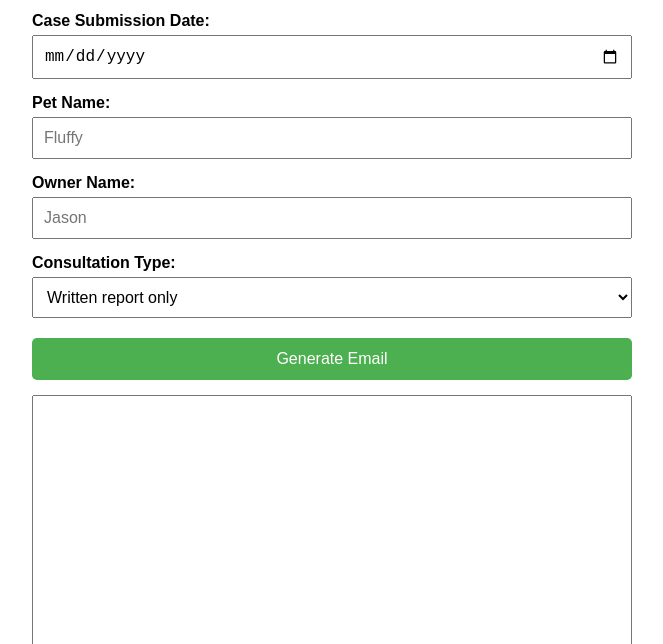
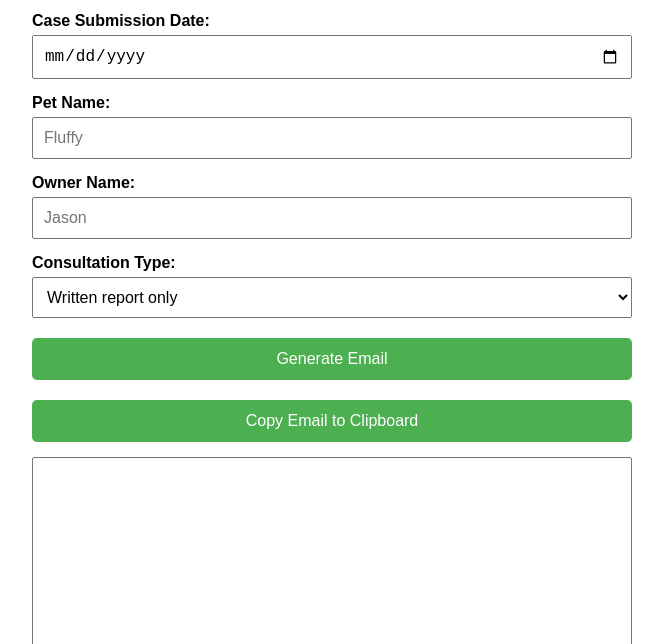
Before and after one commit to theGOvet/REV-emails, a plain HTML site: page index.html in a window 1280 px wide. Shown: the part 156-800 px from the top of the page, without its empty margins (308-971 px from the left). Drawn offline with Linux system fonts and the light colour scheme.

Commit message:
Update index.html

```diff
--- a/index.html
+++ b/index.html
@@ -64,7 +64,7 @@
 </label>
 
 <button onclick="generateEmail()">Generate Email</button>
-
+<button onclick="copyEmail()">Copy Email to Clipboard</button>
 <textarea id="outputEmail" readonly></textarea>
 
 <script>
@@ -148,6 +148,14 @@ Ojo Veterinario`;
 
     document.getElementById('outputEmail').value = email;
 }
+  function copyEmail() {
+    const emailText = document.getElementById('outputEmail');
+    emailText.select();
+    emailText.setSelectionRange(0, 99999); // For mobile
+    navigator.clipboard.writeText(emailText.value).then(() => {
+        alert("Email copied to clipboard!");
+    });
+}
 </script>
 </body>
 </html>
```
